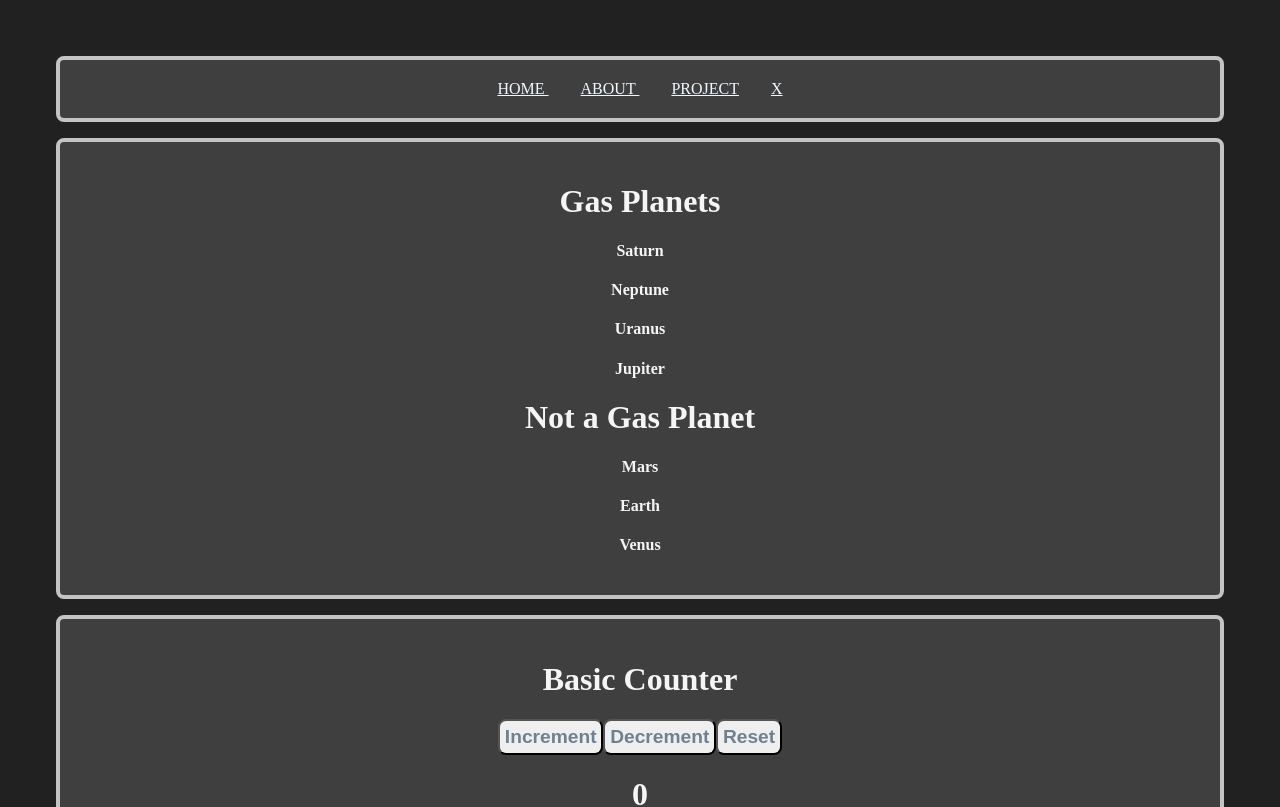
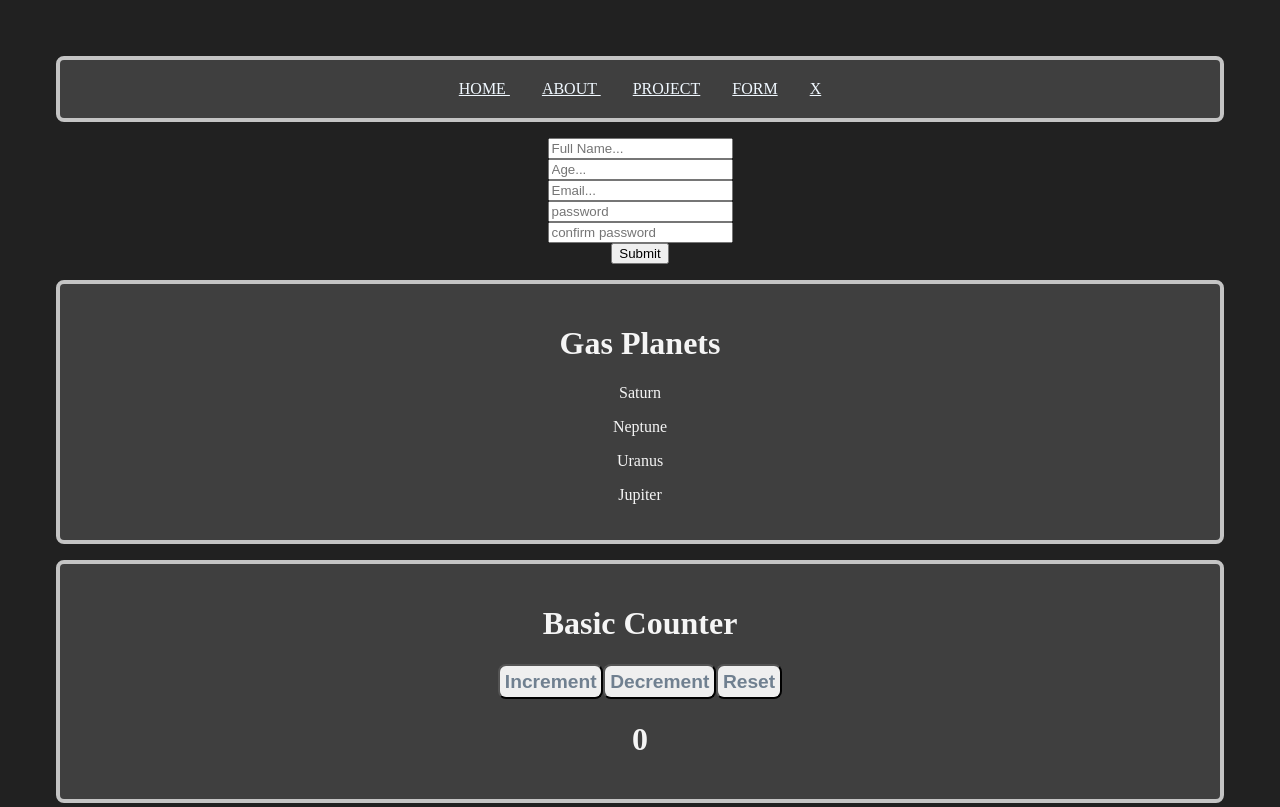
Before and after one commit to Minahil-Muhammad-Moiz/react-practice, a React (Vite) app: page /Form in a window 1280 px wide. Shown: the top 807 px of the page. Built offline with nearby package versions, Linux system fonts and the light colour scheme.

Commit message:
React Forms

```diff
--- a/package.json
+++ b/package.json
@@ -14,7 +14,9 @@
     "axios": "^1.6.8",
     "react": "^18.2.0",
     "react-dom": "^18.2.0",
-    "react-router-dom": "^6.22.3"
+    "react-hook-form": "^7.51.2",
+    "react-router-dom": "^6.22.3",
+    "yup": "^1.4.0"
   },
   "devDependencies": {
     "@types/react": "^18.2.66",
--- a/src/App.css
+++ b/src/App.css
@@ -33,3 +33,12 @@ button{
   color: aliceblue;
   margin: auto 1rem ;
 }
+
+form {
+  display: flex;
+  flex-direction: column;
+  justify-content: center;
+  align-items: center;
+  max-width: 200px;
+  margin: 0 auto;
+}
--- a/src/App.jsx
+++ b/src/App.jsx
@@ -9,6 +9,7 @@ import { Route, BrowserRouter as Router, Routes } from 'react-router-dom'
 import Home from './Pages/Home'
 import About from './Pages/About'
 import Project from './Pages/Project'
+import Form from './Pages/Form'
 
 function App() {
 
@@ -20,6 +21,7 @@ function App() {
           <Route path="Home" element={<Home />} />
           <Route path="About" element={<About />} />
           <Route path="Project" element={<Project />} />
+          <Route path="Form" element={<Form />} />
         </Routes>
     </Router>
     <div className='Card'>
--- a/src/Components/Navbar.jsx
+++ b/src/Components/Navbar.jsx
@@ -7,6 +7,7 @@ const Navbar = () => {
         <Link to="/Home">HOME </Link>
         <Link to="./About">ABOUT </Link>
         <Link to="./Project">PROJECT</Link>
+        <Link to="./Form">FORM</Link>
         <Link to='/'>X</Link>
     </div>
   );
--- a/src/Components/Planets.jsx
+++ b/src/Components/Planets.jsx
@@ -12,9 +12,7 @@ const Planets = () => {
   return (
     <div>
         <h1>Gas Planets</h1>
-        {planetsLi.map((planet,key)=> planet.isGasPlanet && <h4>{planet.name}</h4>)}
-        <h1>Not a Gas Planet</h1>
-        {planetsLi.map((planet,key)=> !planet.isGasPlanet && <h4>{planet.name}</h4>)}
+        {planetsLi.map((planet,key)=> planet.isGasPlanet && <p>{planet.name}</p>)}
     </div>
   )
 }
--- /dev/null
+++ b/src/Pages/Form.jsx
@@ -0,0 +1,21 @@
+import {useForm} from 'react-hook-form'
+
+const Form = () => {
+    const {register, handleSubmit} = useForm()
+
+    const formData = (data)=>{
+        console.log(data)
+    }
+  return (
+    <form onSubmit={handleSubmit(formData)}>
+        <input type="text" placeholder="Full Name..." {...register("fullname")}/>
+        <input type="number" placeholder="Age..." {...register("Age")}/>
+        <input type="email" placeholder="Email..." {...register("Email")}/>
+        <input type="password" placeholder="password" {...register("password")}/>
+        <input type="password" placeholder="confirm password" />
+        <input type="submit" />
+    </form>
+  )
+}
+
+export default Form
```
Also changed, not shown: 1 other file (tests, documents, lock files or other folders).
